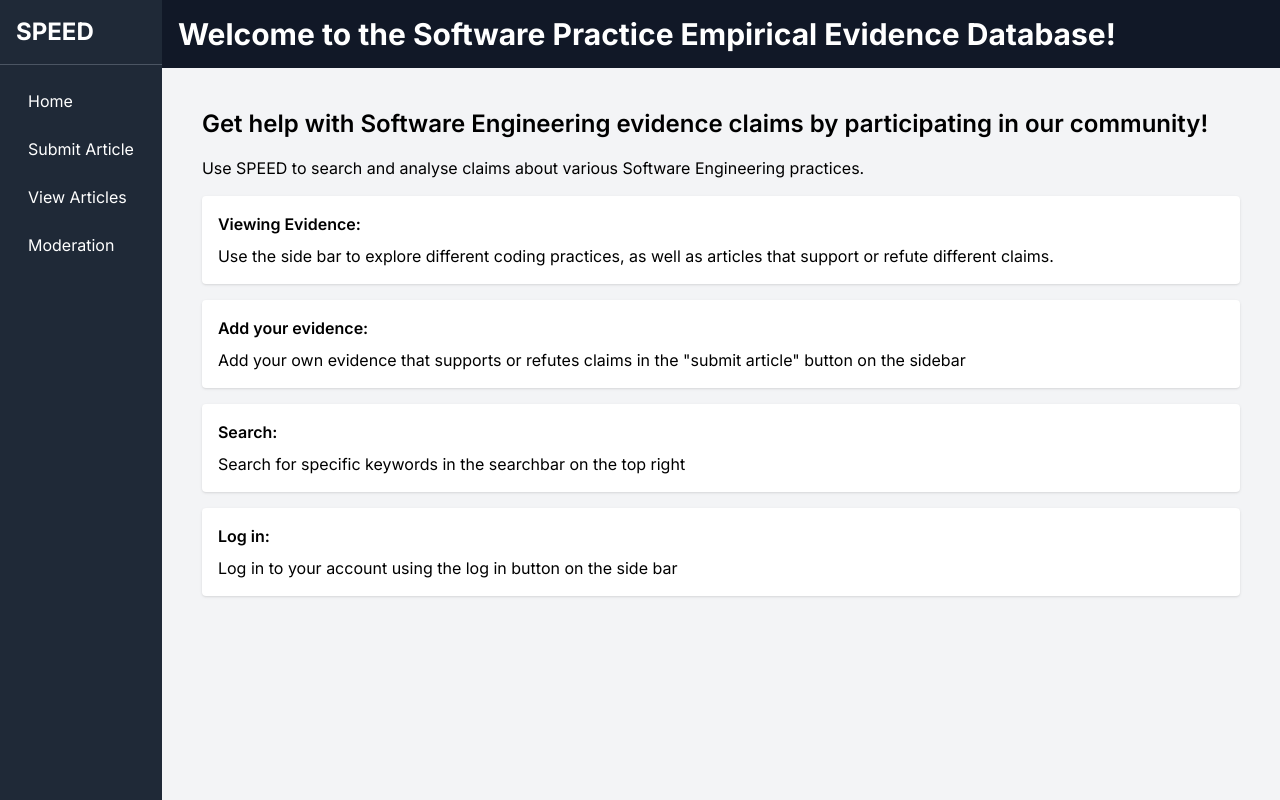
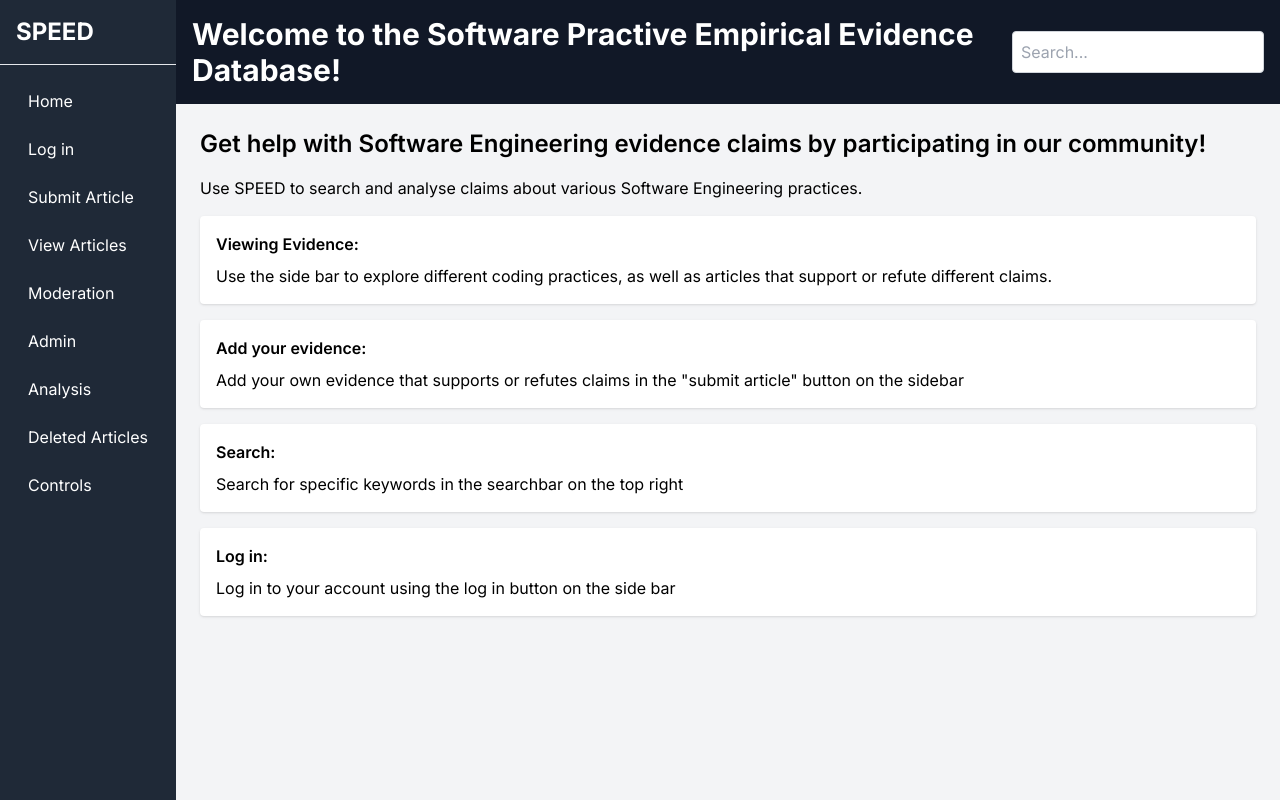
Before and after one commit to Fumihiro1/Software-Practice-Empirical-Evidence-Database-SPEED, a Next.js app in the folder SPEED-app/SPEED-frontend/: page / in a window 1280 px wide. Built offline with nearby package versions, Linux system fonts and the light colour scheme.

Commit message:
Revert "Merge branch 'main' into AdminPageAndModeratorPage"
This reverts commit 2bf2bb0e3e3352ec521ff92eeaa2587ee4b4d673, reversing
changes made to f92939b9251ed5776ec62e33b7a2e2e87c308557.

```diff
--- a/SPEED-app/SPEED-frontend/app/globals.css
+++ b/SPEED-app/SPEED-frontend/app/globals.css
@@ -13,3 +13,7 @@ body {
 a {
   @apply no-underline text-white;
 }
+
+a:hover {
+  @apply underline;
+}
--- a/SPEED-app/SPEED-frontend/app/layout.tsx
+++ b/SPEED-app/SPEED-frontend/app/layout.tsx
@@ -6,7 +6,7 @@ const inter = Inter({ subsets: ["latin"] });
 
 export const metadata: Metadata = {
   title: "Speed App",
-  description: "Software Practice Evidence Empirical Database",
+  description: "Software Practice Evidence Emprical Database",
 };
 
 export default function RootLayout({
@@ -15,57 +15,8 @@ export default function RootLayout({
   children: React.ReactNode;
 }>) {
   return (
-    <html lang="en" className="h-full">
-      <body className={`${inter.className} h-full`}>
-        <div className="flex h-full bg-gray-100">
-
-          {/* Sidebar */}
-          <aside className="bg-gray-800 text-white flex flex-col h-full">
-            <div className="p-4 text-2xl font-bold border-b border-gray-600">
-              SPEED
-            </div>
-
-            <nav className="flex-1 p-4 overflow-y-auto">
-              <ul>
-                <li className="mb-2">
-                  <a href="/" className="text-white hover:bg-gray-600 block py-2 px-3 rounded">
-                    Home
-                  </a>
-                </li>
-                <li className="mb-2">
-                  <a href="submit-article" className="text-white hover:bg-gray-600 block py-2 px-3 rounded">
-                    Submit Article
-                  </a>
-                </li>
-                <li className="mb-2">
-                  <a href="view-articles" className="text-white hover:bg-gray-600 block py-2 px-3 rounded">
-                    View Articles
-                  </a>
-                </li>
-                <li className="mb-2">
-                  <a href="moderation" className="text-white hover:bg-gray-600 block py-2 px-3 rounded">
-                    Moderation
-                  </a>
-                </li>
-              </ul>
-            </nav>
-          </aside>
-
-          {/* Main content */}
-          <div className="flex-1 flex flex-col overflow-y-auto">
-
-            {/* Header */}
-            <header className="bg-gray-900 text-white p-4 flex justify-between items-center">
-              <div className="text-3xl font-bold">
-                Welcome to the Software Practice Empirical Evidence Database!
-              </div>
-            </header>
-            <div className="flex-1 p-4">
-              {children}
-            </div>
-          </div>
-        </div>
-      </body>
+    <html lang="en">
+      <body className={inter.className}>{children}</body>
     </html>
   );
 }
--- a/SPEED-app/SPEED-frontend/app/moderation/page.tsx
+++ b/SPEED-app/SPEED-frontend/app/moderation/page.tsx
@@ -48,6 +48,7 @@ const Moderation = () => {
     } catch (err) {
       alert("Failed to reject the article.");
     }
+  };
 
   if (loading) return <p>Loading articles...</p>;
   if (error) return <p>{error}</p>;
--- a/SPEED-app/SPEED-frontend/app/page.tsx
+++ b/SPEED-app/SPEED-frontend/app/page.tsx
@@ -1,5 +1,8 @@
+import react from 'react';
+import PageTemplate from './page-template/page';
+
 const Page = () => {
-  return (
+  return <PageTemplate pageContent={
     <main className = "p-6 flex-1 bg-gray-100">
      <h2 className="text-2xl font-semibold mb-4">
        Get help with Software Engineering evidence claims by participating in our community!
@@ -32,7 +35,7 @@ const Page = () => {
        </p>
      </div>
    </main>
-  );
+  }/>;
 }
 
 export default Page;
--- a/SPEED-app/SPEED-frontend/app/submit-article/page.tsx
+++ b/SPEED-app/SPEED-frontend/app/submit-article/page.tsx
@@ -58,9 +58,7 @@ const SubmitArticle = () => {
     }
   };
 
-
-  // Page Content
-  return (
+  return <PageTemplate pageContent={
     <main className="container mx-auto p-6">
       <h1 className="text-3xl font-bold mb-6">Submit an Article</h1>
       <form onSubmit={handleSubmit} className="space-y-6">
@@ -193,7 +191,7 @@ const SubmitArticle = () => {
         </button>
       </form>
     </main>
-  );
+  }/>;
 };
 
 export default SubmitArticle;
--- a/SPEED-app/SPEED-frontend/app/view-articles/page.tsx
+++ b/SPEED-app/SPEED-frontend/app/view-articles/page.tsx
@@ -1,6 +1,7 @@
 "use client"; // Declare this file as a Client Component
 
 import React, { useEffect, useState } from 'react';
+import PageTemplate from '../page-template/page';
 import axios from 'axios';
 
 const Page = () => {
@@ -26,55 +27,37 @@ const Page = () => {
     fetchApprovedArticles();
   }, []);
 
-  // Handle loading and error states
-  if (loading) {
-    return (
-      <main className="p-6 flex-1 bg-gray-100">
-        <h2 className="text-2xl font-semibold mb-4">
-          View Articles
-        </h2>
-        <p className="mb-4">
-          Use SPEED to search and analyse claims about various Software Engineering practices.
-        </p>
-        <p className="mb-4 text-gray-400">Loading...</p>
-      </main>
-    );
-  }
-
-  if (error) {
-    return (
-      <main className="p-6 flex-1 bg-gray-100">
-        <h2 className="text-2xl font-semibold mb-4">
-          View Articles
-        </h2>
-        <p className="mb-4">
-          Use SPEED to search and analyse claims about various Software Engineering practices.
-        </p>
-        <p className="mb-4 text-red-500">An error occured while loading articles</p>
-      </main>
-    );
-  }
+  if (loading) return <p>Loading...</p>;
+  if (error) return <p>{error}</p>;
 
   return (
-    <main className = "p-6 flex-1 bg-gray-100">
-      <h2 className="text-2xl font-semibold mb-4">
-          View Articles
-      </h2>
-      <p className="mb-4">
-          Use SPEED to search and analyse claims about various Software Engineering practices.
-      </p>
-      {/* Map through articles and render each one */}
-      {articles.map((article:any) => (
-          <div key={article.isbn} className="bg-white p-4 rounded shadow mb-4">
-          <h3 className="text-xl font-semibold mb-2">{article.title}</h3>
-          <p className="mb-2"><strong>Author:</strong> {article.author}</p>
-          <p>{article.description}</p>
-          <p>{article.published_date}</p>
-          <p>{article.publisher}</p>
-          <p>{article.update_date}</p>
-          </div>
-        ))}
-    </main>
+    <PageTemplate
+      pageContent={
+        <main className="p-6 flex-1 bg-gray-100">
+          <h2 className="text-2xl font-semibold mb-4">View Articles</h2>
+          <p className="mb-4">
+            Use SPEED to search and analyse claims about various Software Engineering practices.
+          </p>
+          {/* Map through approved articles and render each one */}
+          {articles.length === 0 ? (
+            <p>No articles to display.</p>
+          ) : (
+            articles.map((article: any) => (
+              <div key={article._id} className="bg-white p-4 rounded shadow mb-4">
+                <h3 className="text-xl font-semibold mb-2">{article.title}</h3>
+                <p className="mb-2">
+                  <strong>Author:</strong> {article.author || "Unknown"}
+                </p>
+                <p>{article.description || "No description available"}</p>
+                <p>{article.published_date || "No publication date"}</p>
+                <p>{article.publisher || "Unknown publisher"}</p>
+                <p>{article.updated_date || "No update date"}</p>
+              </div>
+            ))
+          )}
+        </main>
+      }
+    />
   );
 };
 
```
